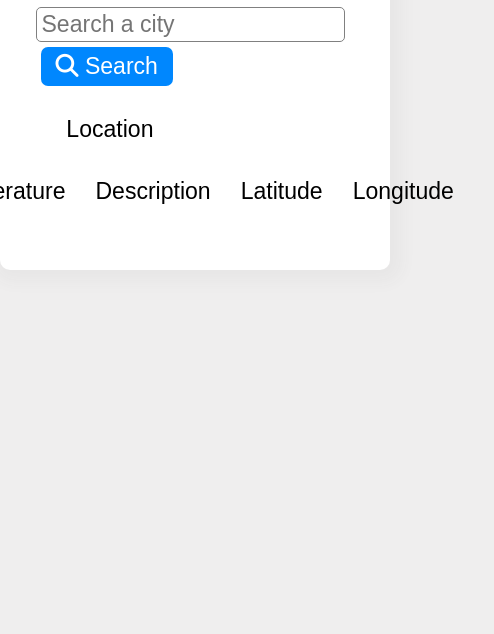
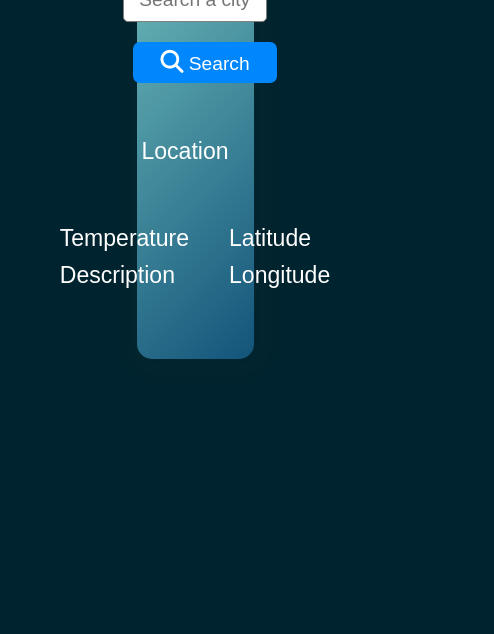
Before and after one commit to astainy1/weather-app, a plain HTML site: page index.html in a window 390 px wide. Shown: the part 210-844 px from the top of the page, 494 px wide, since content can reach past the window. Drawn offline with Linux system fonts and the light colour scheme.

Commit message:
updated layout and display temp in census

```diff
--- a/index.html
+++ b/index.html
@@ -1,5 +1,6 @@
 <!DOCTYPE html>
 <html lang="en">
+
 <head>
     <meta charset="UTF-8">
     <meta name="viewport" content="width=device-width, initial-scale=1.0">
@@ -7,6 +8,7 @@
     <link rel="stylesheet" href="style.css">
     <title>Weather App</title>
 </head>
+
 <body>
 
     <div class="container">
@@ -16,7 +18,7 @@
             </div>
             <div class="form-container">
                 <form>
-                    <input type="text" name="citySearch" id="searchInput" placeholder="Search a city">
+                    <input type="text" name="citySearch" id="searchInput" placeholder="Search a city" required>
                     <button type="submit" id="searchBtn"><i class="fa fa-search"></i> Search</button>
                 </form>
             </div>
@@ -33,7 +35,8 @@
                 </div>
 
             </div>
-            <div class="result-container">
+            <div class="main-result-container">
+                <div class="result-container1">
                     <div class="temperature">
                         <span>Temperature</span>
                         <p id="temperature"></p>
@@ -42,6 +45,8 @@
                         <span>Description</span>
                         <p id="description"></p>
                     </div>
+                </div>
+                <div class="result-container2">
                     <div class="latitude">
                         <span>Latitude</span>
                         <p id="latitude"></p>
@@ -56,6 +61,9 @@
 
         </div>
 
+    </div>
+
     <script src="script.js"></script>
 </body>
+
 </html>
--- a/script.js
+++ b/script.js
@@ -4,62 +4,61 @@
 //Load DOM before script
 document.addEventListener('DOMContentLoaded', () => {
 
-    //Get html element
-    // const searchbtn = document.getElementById('searchBtn').disabled = true;
+    //Get html elements
     const location = document.getElementById('location');
     const temperature = document.getElementById('temperature');
     const description = document.getElementById('description');
     const longitude = document.getElementById('longitude');
     const latitude = document.getElementById('latitude');
-    const icons = document.getElementById('icon')
+    const icons = document.getElementById('icon');
     const form = document.querySelector('form');
 
-    function weather(){
+    function weather() {
 
-        // const img = 'http://openweathermap.org/img/w/';
-        // const png = '.png';
         //Store input value
         let userInput = document.querySelector('#searchInput').value;
 
-        //store api key into a variable
+        //Store API key into a variable
         const apiKEY = '5cb2d25bcf3179ae6823dff05d61557b';
 
         //Condition for input field
-        if(userInput != ''){
+        if (userInput != '') {
 
             document.getElementById('message').innerHTML = 'Location';
-        //Fetch api
-        fetch('https://api.openweathermap.org/data/2.5/weather?q=' + userInput + '&appid=' + apiKEY)
+
+            //Fetch API with 'units=metric' for Celsius
+            fetch('https://api.openweathermap.org/data/2.5/weather?q=' + userInput + '&appid=' + apiKEY + '&units=metric')
                 .then(function (response) {
-            return response.json()
+                    return response.json();
                 })
-        .then(function (data){
+                .then(function (data) {
 
                     location.innerHTML = data.name;
-            temperature.innerHTML = data.main.temp;
+
+                    // Display temperature in Celsius with °C symbol
+                    temperature.innerHTML = `${data.main.temp}°C`;
+
                     description.innerHTML = data.weather[0].description;
                     longitude.innerHTML = data.coord.lon;
                     latitude.innerHTML = data.coord.lat;
 
                     const iconCode = data.weather[0].icon;
-            icons.src = `http://openweathermap.org/img/w/${iconCode}.png`
-            console.log(iconCode)
-            // icons.innerHTML =
-            // console.log(data)
+                    icons.src = `http://openweathermap.org/img/w/${iconCode}.png`;
+                    console.log(iconCode);
                 })
-        .catch(function() {
-            console.log('Error')
-        })}else{
-            document.getElementById('message').innerHTML = 'Invalid input'
+                .catch(function () {
+                    console.log('Error');
+                });
+        } else {
+            document.getElementById('message').innerHTML = 'Invalid input';
         }
     }
 
-    //event listener for form submission
+    //Event listener for form submission
     form.addEventListener('submit', (e) => {
         e.preventDefault();
 
-        //invoking weather function upon submission
+        //Invoking weather function upon submission
         weather();
-
-    })
-})
+    });
+});
--- a/style.css
+++ b/style.css
@@ -1,113 +1,180 @@
-html, body, *{
+html,
+body,
+* {
     padding: 0;
     margin: 0;
     box-sizing: border-box;
-    font-family: 'poppins', sans-serif;
+    font-family: 'Poppins', sans-serif;
     font-size: 1.2rem;
 }
 
-body{
-    background: #efeeee;
+body {
+    /* background: #efeeee; */
+    background: #00242f;
 }
 
-.container{
-    margin: 10vh auto;
+.container {
+    margin: 5vh auto;
     display: flex;
     align-items: center;
     justify-content: space-evenly;
     flex-direction: column;
-    max-width: 1024px;
-    background: #fff;
+    max-width: 30%;
+    background: linear-gradient(135deg, #80d0c7, #13547a);
     padding: 30px;
-    border-radius: 10px;
+    border-radius: 15px;
     box-shadow: 3px 3px 15px 10px rgba(83, 83, 83, 0.038);
+    color: white;
 }
 
-#heading{
-    padding: 30px 10px;
+#heading {
+    padding: 20px 10px;
     text-transform: uppercase;
-    font-size: 1.5rem;
+    font-size: 2rem;
     text-align: center;
 }
 
-.form-container{
+.form-container {
     padding: 10px;
     margin-bottom: 15px;
+    width: 100%;
+    text-align: center;
 }
 
-.form-container #searchInput{
+.form-container #searchInput {
     border: 1px solid gray;
     border-radius: 5px;
-    padding: 3px 5px;
+    padding: 10px 15px;
     margin-right: 10px;
-}
-.form-container #searchInput[type=text]{
-   color: gray;
+    width: 70%;
+    max-width: 500px;
+    font-size: 1rem;
 }
 
-.form-container #searchInput:focus{
+button {
+    margin: 10px;
+    width: 70%;
+    max-width: 500px;
+}
+
+.form-container #searchInput[type=text] {
+    color: gray;
+}
+
+.form-container #searchInput:focus {
     outline: 1px solid rgb(0, 135, 254);
     box-shadow: 2px 2px 10px 4px rgba(0, 105, 251, 0.165);
 }
 
-.form-container #searchBtn{
+.form-container #searchBtn {
     border: none;
     background: rgb(0, 135, 254);
-    padding: 6px 15px;
+    padding: 10px 20px;
     border-radius: 7px;
     color: #fff;
-    margin: 5px 5px;
+    font-size: 1rem;
+    cursor: pointer;
 }
 
-.form-container #searchBtn:hover{
+.form-container #searchBtn:hover {
     box-shadow: 2px 2px 10px 4px rgba(0, 105, 251, 0.165);
 }
 
-.result-container{
+.result-container1,
+.result-container2 {
+    margin: 5px;
+}
+
+.main-result-container {
     padding: 25px;
-    flex-direction: column;
-    max-width: 700px;
+    display: flex;
     flex-direction: row;
-    display: flex;
     justify-content: space-between;
     align-items: center;
-    font-size: 0.5rem;
-
+    font-size: 1rem;
+    width: 100%;
+    font-size: center;
+    gap: 30px;
 }
 
-.location-container{
+.location-container {
     display: flex;
-    justify-content:space-evenly ;
+    justify-content: center;
     align-items: center;
-    flex-direction: row;
     text-align: center;
+    padding: 20px;
 }
 
-.location{
-    padding: 20px;
-    text-align: center;
+.location-container img {
+    margin-left: 20px;
+    width: 100px;
+    /* Increased icon size */
+    height: auto;
 }
 
-.temperature{
-    margin: 10px 15px;
+.temperature,
+.description,
+.latitude,
+.longitude {
+    margin: 10px 0;
 }
 
-.description{
-    margin: 10px 15px;
-}
-.latitude{
-    margin: 10px 15px;
+#temperature,
+#description,
+#latitude,
+#longitude {
+    font-weight: 500;
+    font-size: 1.5rem;
 }
 
-.longitude{
-    margin: 10px 15px;
+img {
+    width: 70px;
+    height: auto;
 }
 
-#temperature, #description, #latitude, #longitude{
-    font-weight: 500;;
+/* Responsive design */
+@media (max-width: 768px) {
+    .result-container {
+        flex-direction: column;
+        padding: 20px;
+    }
+
+    .form-container #searchInput {
+        width: 60%;
+    }
+
+    .form-container #searchBtn {
+        padding: 8px 15px;
+    }
+
+    #heading {
+        font-size: 1.8rem;
+    }
 }
 
-img{
-    width: 50px;
-    height: auto;
+@media (max-width: 480px) {
+    .form-container #searchInput {
+        width: 100%;
+        margin-bottom: 10px;
+    }
+
+    .form-container #searchBtn {
+        width: 100%;
+    }
+
+    #heading {
+        font-size: 1.5rem;
+    }
+
+    #temperature,
+    #description,
+    #latitude,
+    #longitude {
+        font-size: 1.2rem;
+    }
+
+    .location-container img {
+        width: 80px;
+
+    }
 }
```
Lines whose indentation alone changed are shown as unchanged.
